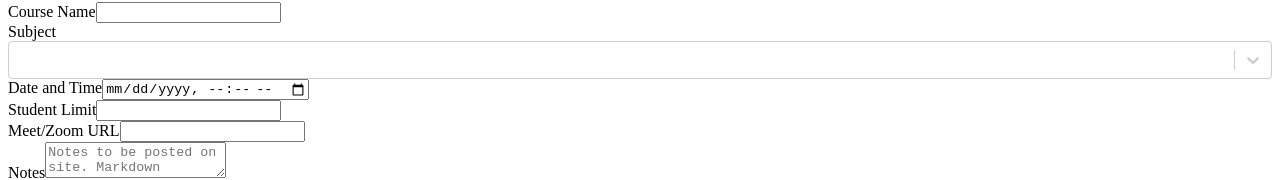
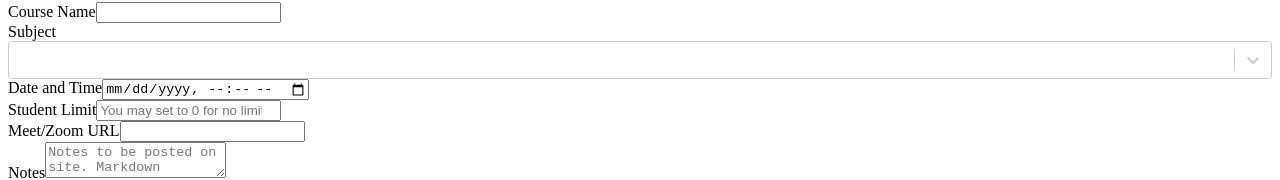
Before and after one commit to rorre/ta-frontend, a Next.js app: page /course/create in a window 1280 px wide. Shown: the part 161-341 px from the top of the page. Built offline with nearby package versions, Linux system fonts and the light colour scheme; no server answers.

Commit message:
Set minimum to 0

```diff
--- a/components/creator/Editor.tsx
+++ b/components/creator/Editor.tsx
@@ -152,9 +152,12 @@ const Editor: React.FC<EditorProps> = ({ course = null, mutator = null }) => {
                 <FormField
                     id="students_limit"
                     label="Student Limit"
-                    placeholderText=""
+                    placeholderText="You may set to 0 for no limit."
                     register={register}
                     type="number"
+                    validators={{
+                        min: 0,
+                    }}
                     errors={errors}
                     useErrorMessage={false}
                 />
```
